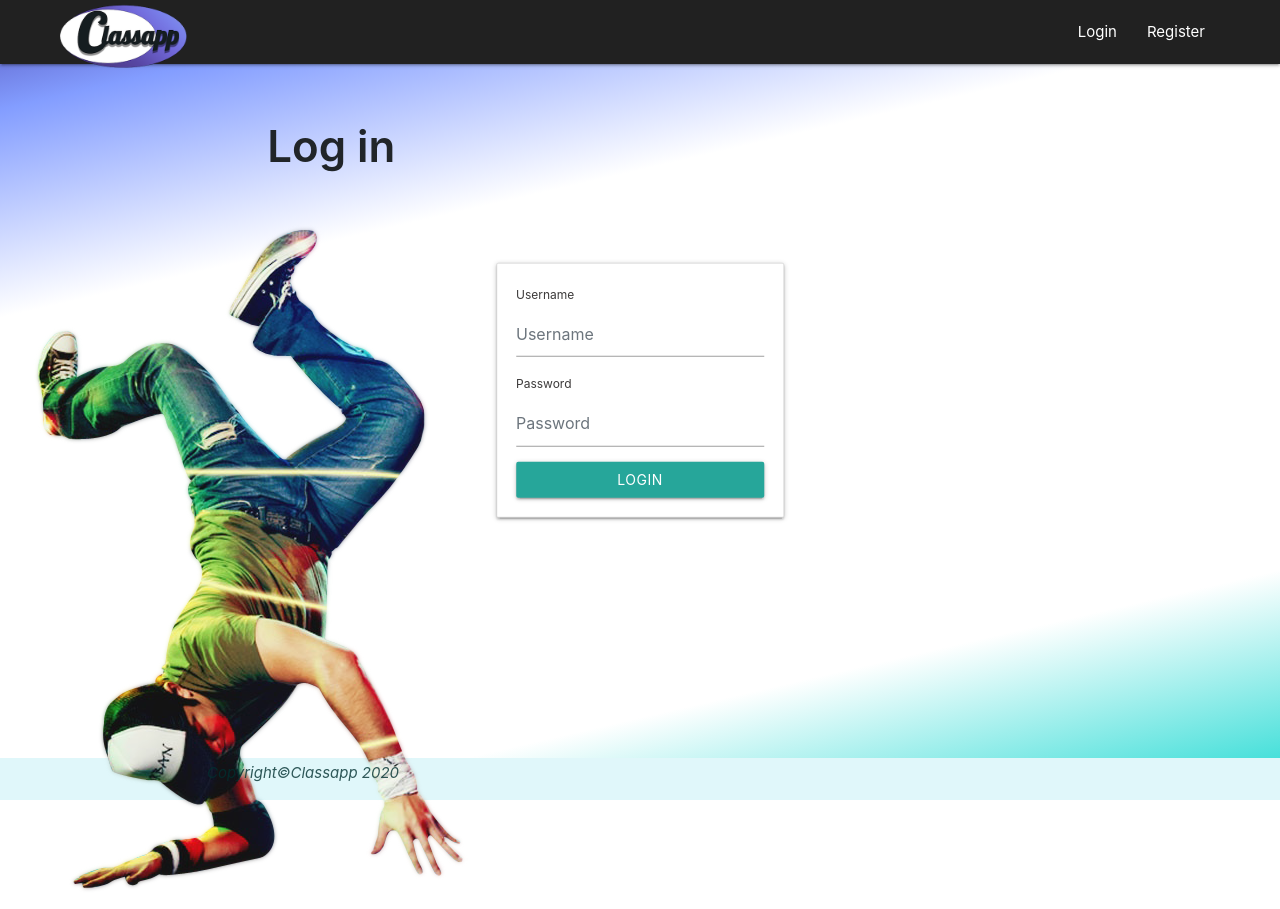
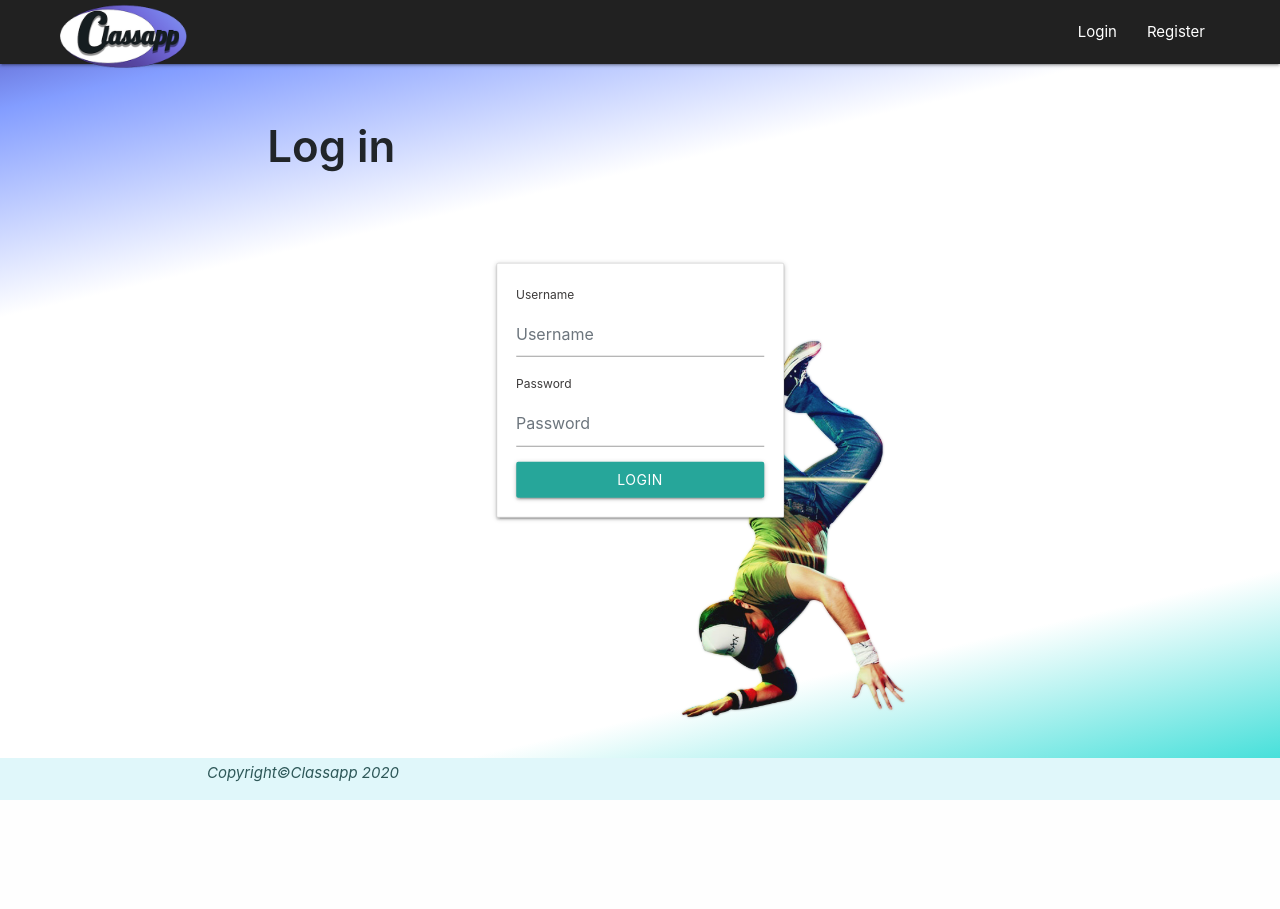
Before and after one commit to Junon72/Milestone3, a Flask app: page / in a window 1280 px wide. After the commit the page ends 800 px from the top, so only its background shows below. Run offline with Flask 2, Linux system fonts and the light colour scheme; data that the repository does not hold is empty; some libraries are stand-ins or nearby versions.

Commit message:
Returned images

```diff
--- a/static/css/main.css
+++ b/static/css/main.css
@@ -58,10 +58,10 @@ main {
     font-size: .8rem;
 }
 
-/*#login {
+#login {
     position: absolute;
     height: 50vh;
-    margin-top: 20vh;
+    margin-top: 15vh;
     margin-left: 50vw;
     min-height: 364px;
 }
@@ -72,7 +72,7 @@ main {
     margin-top: 20vh;
     margin-left: 45vw;
     min-height: 364px;
-}*/
+}
 
 /* MEDIA QUERIES */
 
```
